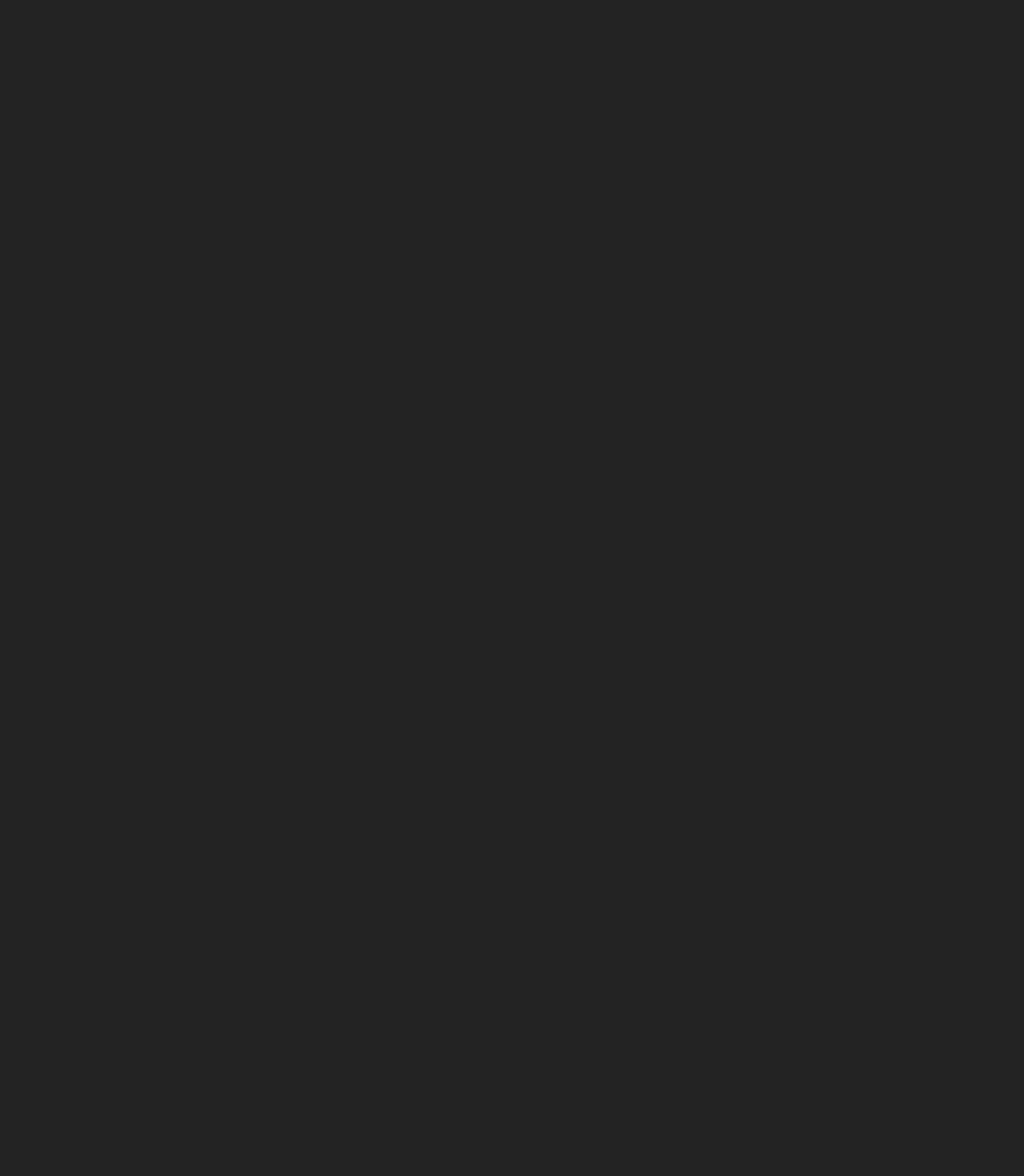
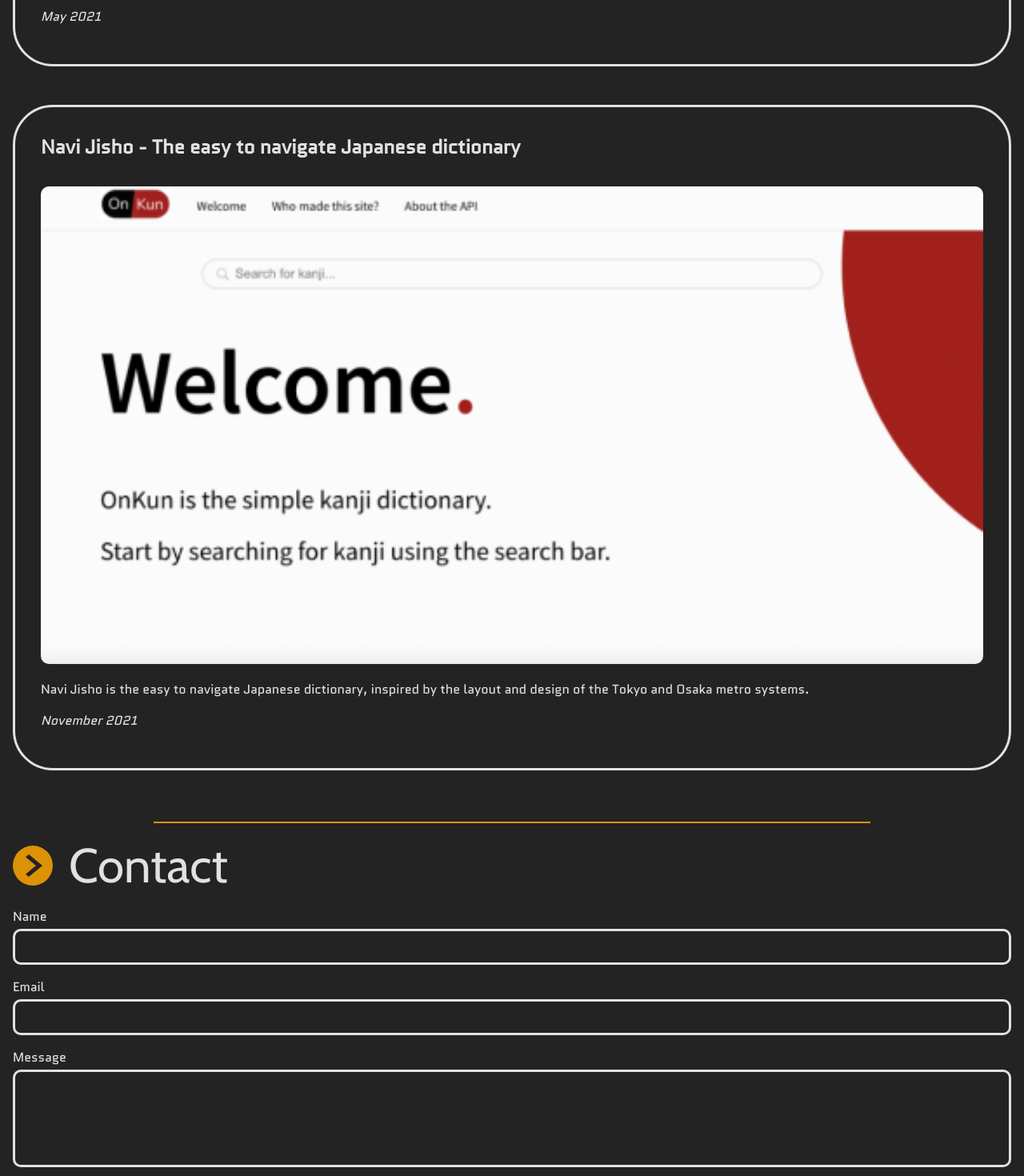
Before and after one commit to dpars34/2022-portfolio-site-vue, a Vue app: page / in a window 1280 px wide. Shown: the part 1320-2790 px from the top of the page at 80% size. Before the commit the page ends 800 px from the top, so only its background shows below. Built offline with nearby package versions, Linux system fonts and the light colour scheme.

Commit message:
projects and contact section created

```diff
--- a/package.json
+++ b/package.json
@@ -9,6 +9,7 @@
   },
   "dependencies": {
     "core-js": "^3.6.5",
+    "request": "^2.79.0",
     "vue": "^3.0.0"
   },
   "devDependencies": {
--- a/src/App.vue
+++ b/src/App.vue
@@ -1,19 +1,25 @@
 <template>
   <div>
-    <!-- <TitleScreen /> -->
-    <EnglishScreen />
+    <TitleScreen v-if="titleScreenShowing"/>
+    <EnglishScreen v-if="!titleScreenShowing && isEnglish" />
   </div>
 </template>
 
 <script>
-// import TitleScreen from '@/screens/TitleScreen'
+import TitleScreen from '@/screens/TitleScreen'
 import EnglishScreen from '@/screens/EnglishScreen'
 
 export default {
   name: 'App',
   components: {
-    // TitleScreen,
+    TitleScreen,
     EnglishScreen
+  },
+  data() {
+    return {
+      titleScreenShowing: false,
+      isEnglish: true
+    }
   }
 }
 </script>
--- a/src/components/AboutMe.vue
+++ b/src/components/AboutMe.vue
@@ -31,7 +31,7 @@ export default {
 }
 .about-me__text {
     font-size: 1.6rem;
-    color: white;
+    color: #e1e1e1;
 }
 
 </style>
--- /dev/null
+++ b/src/components/Button.vue
@@ -0,0 +1,28 @@
+<template>
+  <div class="button">
+      <button class="button__button">{{ text }}</button>
+  </div>
+</template>
+
+<script>
+export default {
+    name: 'Button',
+    props: {
+        text: {
+            type: String,
+            required: true
+        }
+    }
+}
+</script>
+
+<style>
+.button__button {
+    all: unset;
+    padding: 0.1em 1.5em;
+    color: #FFFFFF;
+    background-color: #DB9205;
+    border-radius: 10px;
+    font-size: 3rem;
+}
+</style>
--- a/src/components/Card.vue
+++ b/src/components/Card.vue
@@ -1,32 +1,28 @@
 <template>
   <div class="card">
-      <h3 class="card__title">{{ title }}</h3>
+      <h3 class="card__title">{{ data.name }}</h3>
       <div class="card__image-container">
-        <img class="card__image" :src="image" :alt="imageAlt">
+        <img class="card__image" src="@/assets/project1.png" :alt="data.imageAlt">
       </div>
-      <p class="card__text">{{ text }}</p>
-      <p class="card__date">{{ date }}</p>
+      <p class="card__text">{{ data.text }}</p>
+      <p class="card__date">{{ data.date }}</p>
   </div>
 </template>
 
 <script>
+import image1 from '@/assets/project1.png'
+
 export default {
     name: 'Card',
     props: {
-        title: {
-            type: String
-        },
-        image: {
-            type: String
-        },
-        imageAlt: {
-            type: String
-        },
-        text: {
-            type: String
-        },
-        date: {
-            type: String
+        data: {
+            type: Object,
+            required: true
+        }
+    },
+    data() {
+        return {
+            image1: image1
         }
     }
 }
@@ -34,7 +30,6 @@ export default {
 
 <style scoped>
 .card {
-    width: 40rem;
     border: solid 0.3rem #E1E1E1;
     border-radius: 50px;
     padding: 3.2rem;
--- /dev/null
+++ b/src/components/Contact.vue
@@ -0,0 +1,87 @@
+<template>
+  <div class="contact">
+      <Header :text="data.title"/>
+      <div class="contact__form-container">
+          <form :action="sendMessage">
+              <div class="contact__form-group">
+                  <label class="contact__label" for="name">{{ data.name }}</label>
+                  <input class="contact__input" name="name" type="text" autocomplete="off" required>
+              </div>
+              <div class="contact__form-group">
+                  <label class="contact__label" for="email">{{ data.email }}</label>
+                  <input class="contact__input" name="email" type="text" autocomplete="off" required>
+              </div>
+              <div class="contact__form-group">
+                  <label class="contact__label" for="message">{{ data.message }}</label>
+                  <textarea class="contact__textarea" name="message" type="text" autocomplete="off" required></textarea>
+              </div>
+              <div class="contact__button-container">
+                <Button class="contact__button" :text="data.send"/>
+              </div>
+          </form>
+      </div>
+  </div>
+</template>
+
+<script>
+import Header from '@/components/Header'
+import Button from '@/components/Button'
+export default {
+    name: 'Contact',
+    props: {
+        data: {
+            type: Object,
+            required: true
+        },
+        isEnglish: {
+            type: Boolean,
+            default: true
+        }
+    },
+    components: { Header, Button }
+}
+</script>
+
+<style>
+.contact {
+    padding: 1.6rem;
+}
+.contact__form-group {
+    display: flex;
+    flex-direction: column;
+    margin: 1.6rem 0;
+}
+.contact__label {
+    color: #e1e1e1;
+    font-size: 1.6rem;
+    margin-bottom: 0.4rem;
+}
+.contact__input {
+    padding: 0.8rem;
+    background-color: #232323;
+    border: solid 0.3rem #e1e1e1;
+    border-radius: 10px;
+    color: #e1e1e1;
+    font: inherit;
+    font-size: 1.6rem;
+}
+.contact__textarea {
+    padding: 0.8rem;
+    height: 10rem;
+    resize: none;
+    background-color: #232323;
+    border: solid 0.3rem #e1e1e1;
+    border-radius: 10px;
+    color: #e1e1e1;
+    font: inherit;
+    font-size: 1.6rem;
+}
+
+.contact__button-container {
+    width: 100%;
+    display: flex;
+    justify-content: center;
+    padding-top: 0.8rem;
+    font-family: 'Cabin', sans-serif;
+}
+</style>
--- a/src/components/Header.vue
+++ b/src/components/Header.vue
@@ -31,8 +31,8 @@ export default {
 }
 
 .header-text {
-    color: white;
-    font-size: 7.2rem;
+    color: #e1e1e1;
+    font-size: 6rem;
     font-family: 'Cabin', sans-serif;
     padding-left: 2rem;
     margin: 0;
--- a/src/components/Projects.vue
+++ b/src/components/Projects.vue
@@ -1,15 +1,40 @@
 <template>
   <div class="projects">
-
+      <Header :text="data.title"/>
+      <div class="projects__cards-container" v-for="(project, index) in data.projects" :key="index">
+          <div class="projects__card">
+            <Card :data="project" />
+          </div>
+      </div>
   </div>
 </template>
 
 <script>
+import Header from "@/components/Header"
+import Card from '@/components/Card'
+
 export default {
-
+    name: "Projects",
+    props: {
+        data: {
+            type: Object,
+            required: true
+        },
+        isEnglish: {
+            type: Boolean,
+            default: true
+        }
+    },
+    components: { Header, Card }
 }
 </script>
 
 <style>
+.projects {
+    padding: 1.6rem;
+}
 
+.projects__card {
+    margin: 4.8rem 0;
+}
 </style>
--- a/src/data.json
+++ b/src/data.json
@@ -17,7 +17,7 @@
 
         "projects":  {
             "title": "Projects",
-            "Projects": [
+            "projects": [
                 {
                     "name": "Onkun - The simple kanji dictionary",
                     "image": "@/assets/project1.png",
@@ -61,7 +61,7 @@
 
         "projects":  {
             "title": "Projects",
-            "Projects": [
+            "projects": [
                 {
                     "name": "OnKun - 外国人向きの漢字辞典",
                     "image": "@/assets/project1.png",
--- a/src/screens/EnglishScreen.vue
+++ b/src/screens/EnglishScreen.vue
@@ -2,6 +2,9 @@
   <div class="english-screen">
       <AboutMe :data="aboutMeData" :isEnglish="true"/>
       <Line />
+      <Projects :data="projectsData" :isEnglish="true"/>
+      <Line />
+      <Contact :data="contactData" :isEnglish="true"/>
   </div>
 </template>
 
@@ -9,9 +12,12 @@
 import data from '@/data.json'
 import AboutMe from '@/components/AboutMe'
 import Line from '@/components/Line'
+import Projects from '@/components/Projects'
+import Contact from '@/components/Contact'
+
 export default {
     name: 'English Screen',
-    components: { AboutMe, Line },
+    components: { AboutMe, Line, Projects, Contact },
     data() {
         return {
             aboutMeData: data.english.aboutMe,
--- a/src/screens/TitleScreen.vue
+++ b/src/screens/TitleScreen.vue
@@ -11,7 +11,7 @@
                     <path fill="currentColor" d="M7.41,8.58L12,13.17L16.59,8.58L18,10L12,16L6,10L7.41,8.58Z" />
                 </svg>
             </div>
-            <button class="contact-button">Contact</button>
+            <Button text="Contact" class="contact-button" />
             <div class="japanese-button">
                 <p class="japanese-language-label">日本語</p>
                 <svg style="width:30px;height:30px" viewBox="0 0 24 24">
@@ -24,8 +24,11 @@
 </template>
 
 <script>
+import Button from '@/components/Button'
+
 export default {
-    name: "TitleScreen"
+    name: "TitleScreen",
+    components: { Button }
 }
 </script>
 
@@ -86,13 +89,7 @@ export default {
 }
 
 .contact-button {
-    all: unset;
     margin: 3rem;
-    padding: 0.5em 1.5em;
-    color: #FFFFFF;
-    background-color: #DB9205;
-    border-radius: 10px;
-    font-size: 3rem;
 }
 
 .english-button {
```
Also changed, not shown: 1 other file (tests, documents, lock files or other folders).
